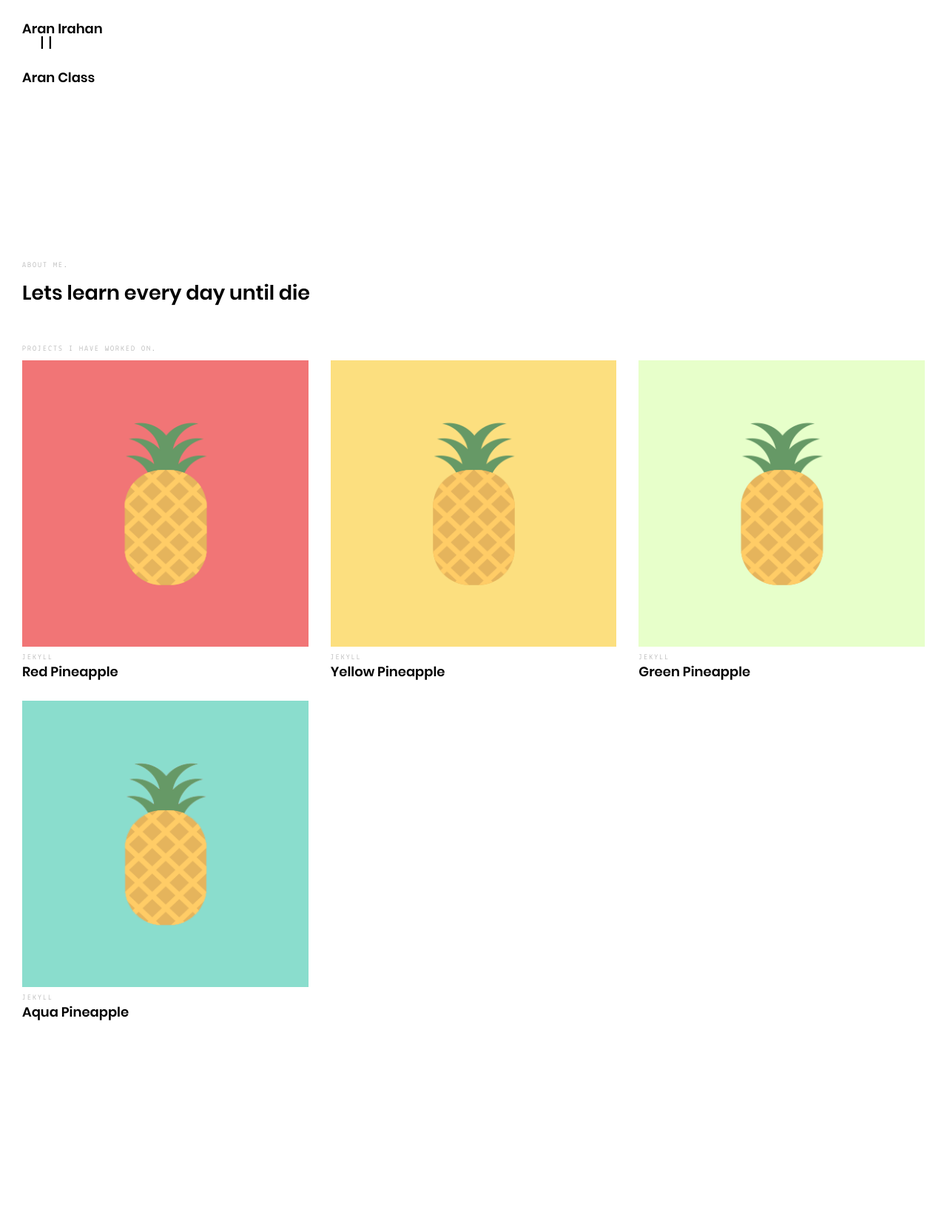
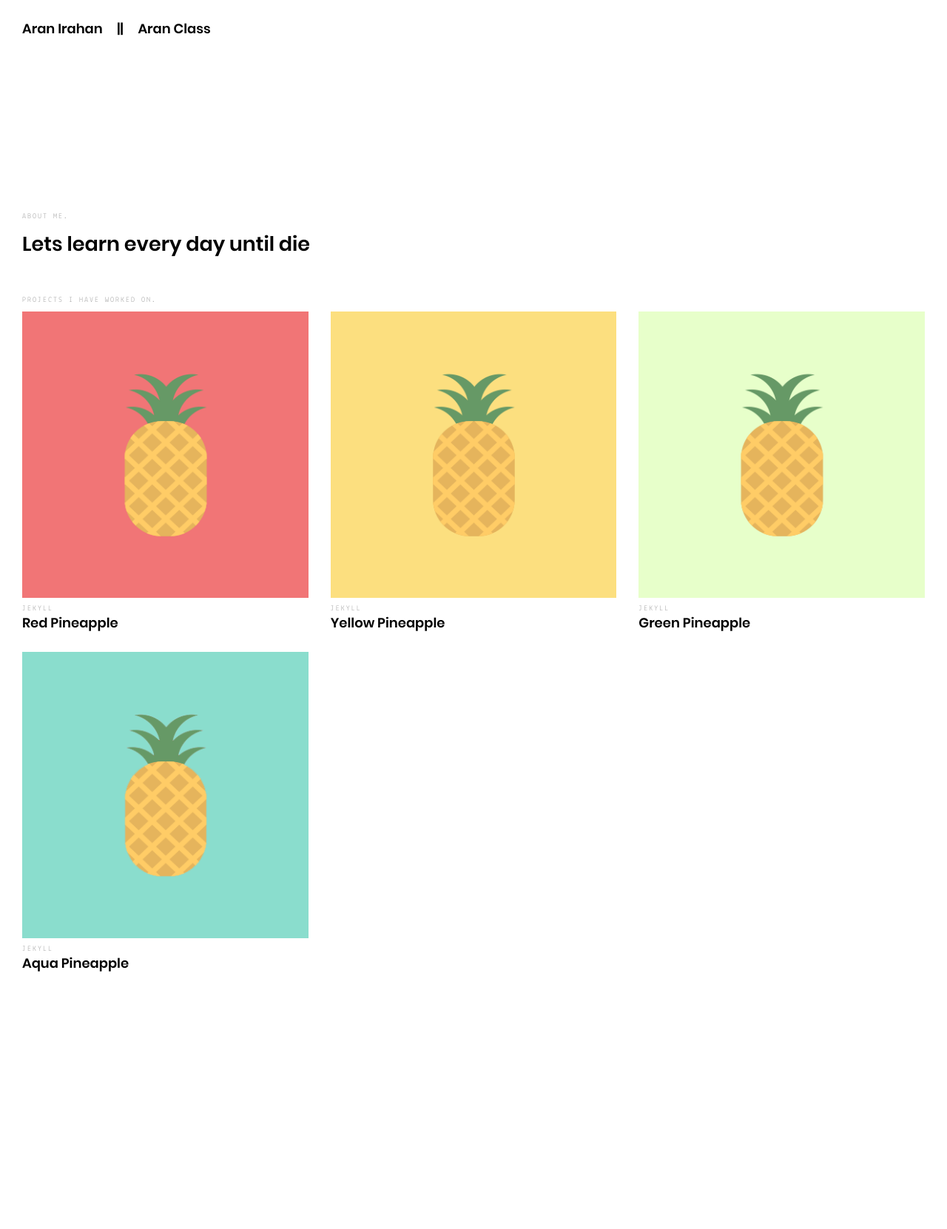
Before and after one commit to aranirahan/aranirahan.github.io, a Jekyll site: the page built from index.html, in a window 1280 px wide. Shown: the whole page at 74% size. Built offline with Jekyll 4.4.1, drawn with Linux system fonts in a browser that asks for light colours; after the commit the page ends 1595 px from its top, so only the background shows below that.

Commit message:
Update header.html

```diff
--- a/_includes/header.html
+++ b/_includes/header.html
@@ -3,7 +3,7 @@
 		<h1 class="logo">
 			<!--<a title="{{ site.author }}" href="{{ site.baseurl | append: "/" }}">{{ site.author }}</a>-->
 			<a title="{{ site.author }}" href="{{ site.baseurl | append: "/" }}">{{ "Aran Irahan  " }}</a>
-			<pre>  ||  </pre>
+			&nbsp; &nbsp; || &nbsp; &nbsp;
 			<a title="{{ site.article }}" href="{{ site.article | append: "/" }}">{{ "  Aran Class" }}</a>
 		</h1>
 	</div>
```
